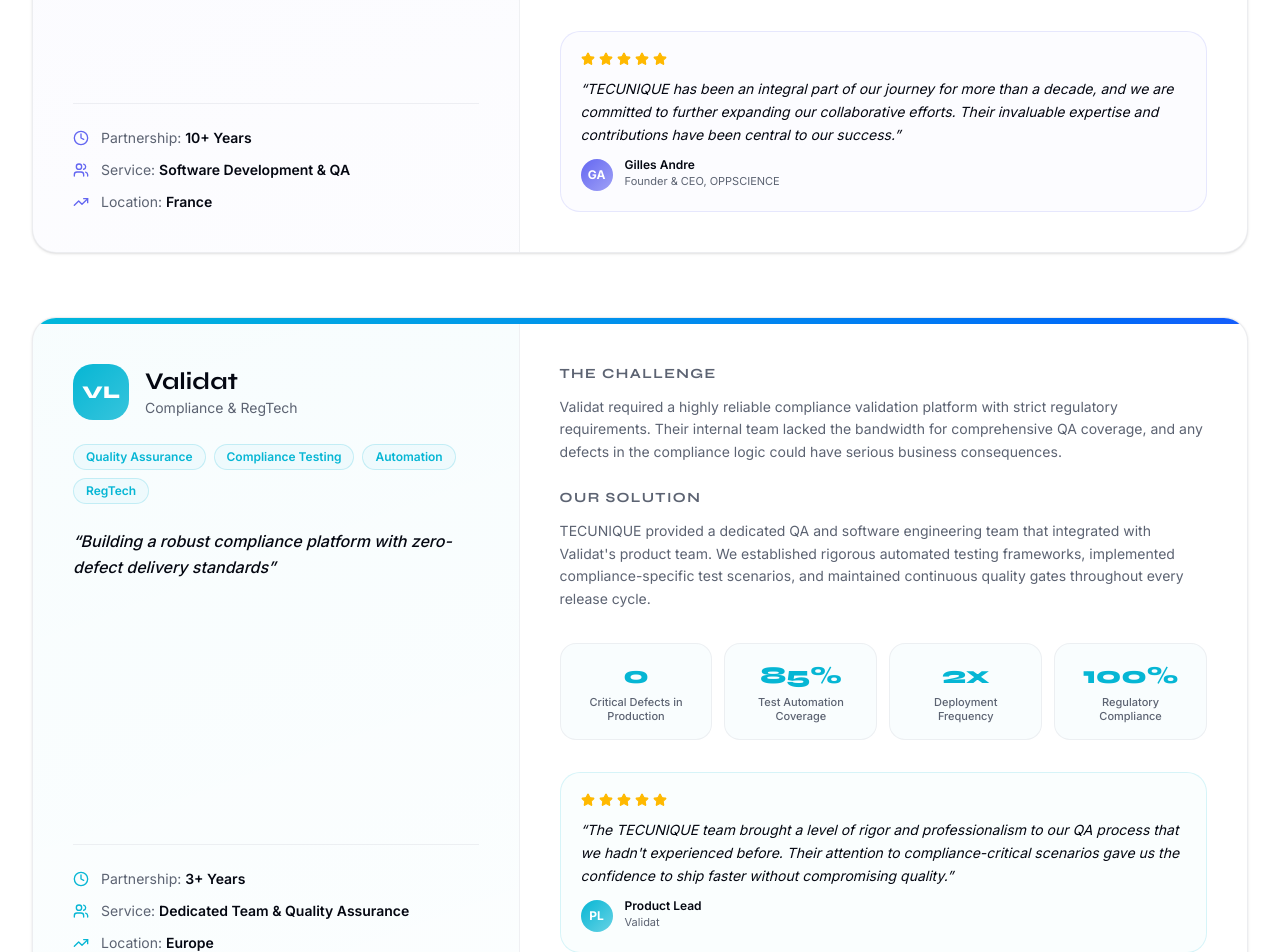
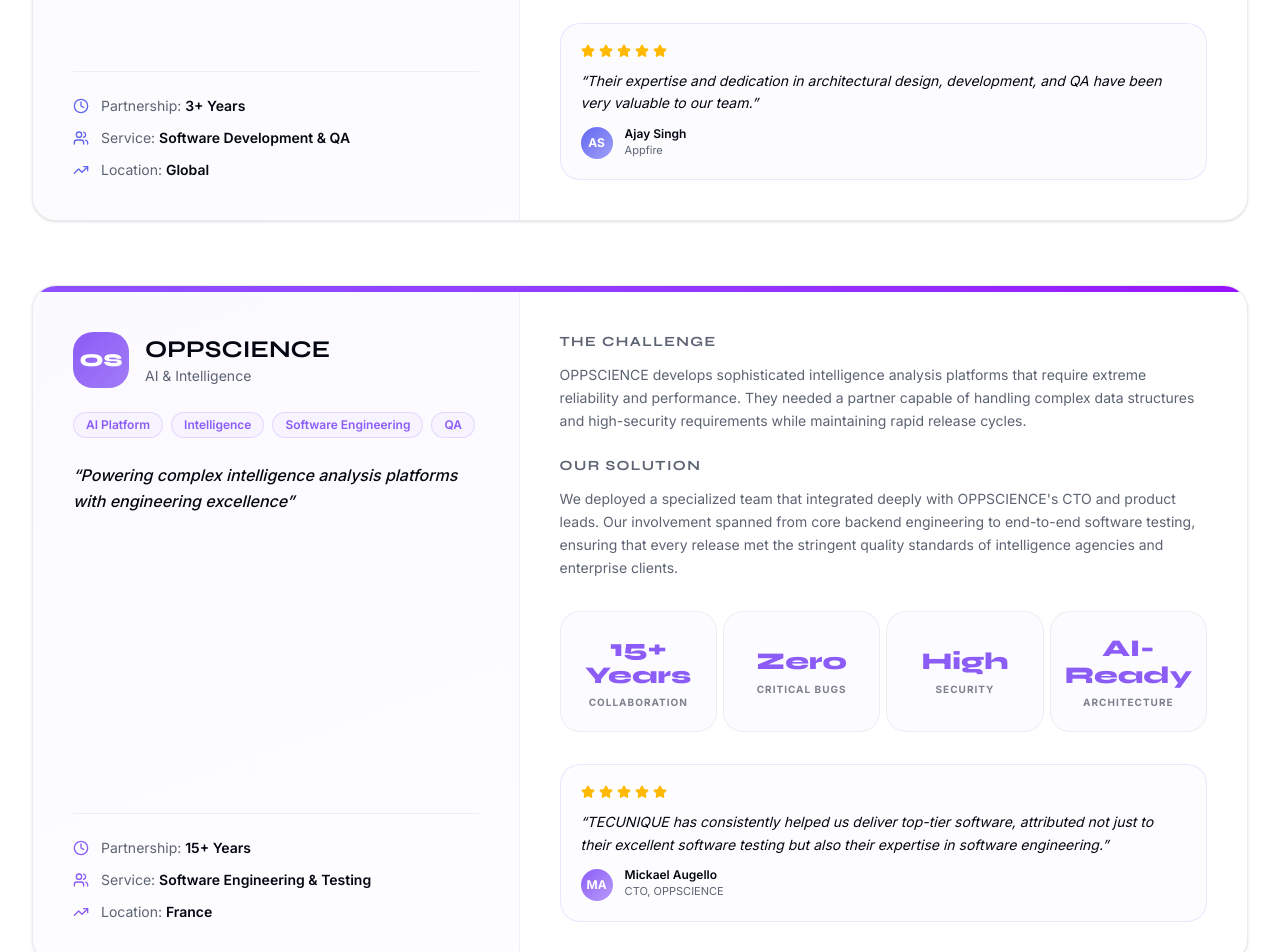
Before and after one commit to rupeshyadav-tecunique/v0-tecunique-website-revamp, a Next.js app: page /case-studies in a window 1280 px wide. Shown: the part 1320-2272 px from the top of the page. Built offline with nearby package versions, Linux system fonts and the light colour scheme.

Commit message:
fix: UI across testimonial and case study

```diff
--- a/app/blog/[slug]/page.tsx
+++ b/app/blog/[slug]/page.tsx
@@ -92,6 +92,16 @@
         <div className="mx-auto max-w-4xl px-6 lg:px-8">
           <article className="prose prose-lg max-w-none prose-headings:text-foreground prose-p:text-muted-foreground prose-strong:text-foreground prose-li:text-muted-foreground">
             {post.content.split("\n\n").map((paragraph, index) => {
+              const renderFormattedText = (text: string) => {
+                const parts = text.split(/(\*\*[^*]+\*\*)/g)
+                return parts.map((part, i) => {
+                  if (part.startsWith("**") && part.endsWith("**")) {
+                    return <strong key={i} className="text-foreground font-bold">{part.slice(2, -2)}</strong>
+                  }
+                  return part
+                })
+              }
+
               if (paragraph.startsWith("## ")) {
                 return (
                   <h2 key={index} className="text-2xl font-bold text-foreground mt-8 mb-4">
@@ -99,33 +109,36 @@
                   </h2>
                 )
               }
+
               if (paragraph.startsWith("- ")) {
                 const items = paragraph.split("\n").filter((item) => item.startsWith("- "))
                 return (
                   <ul key={index} className="list-disc pl-6 space-y-2 my-4">
                     {items.map((item, i) => (
                       <li key={i} className="text-muted-foreground">
-                        {item.replace("- ", "")}
+                        {renderFormattedText(item.replace("- ", ""))}
                       </li>
                     ))}
                   </ul>
                 )
               }
+
               if (paragraph.match(/^\d+\./)) {
                 const items = paragraph.split("\n").filter((item) => item.match(/^\d+\./))
                 return (
                   <ol key={index} className="list-decimal pl-6 space-y-2 my-4">
                     {items.map((item, i) => (
                       <li key={i} className="text-muted-foreground">
-                        {item.replace(/^\d+\.\s*\*\*([^*]+)\*\*:?\s*/, "<strong>$1:</strong> ").replace(/^\d+\.\s*/, "")}
+                        {renderFormattedText(item.replace(/^\d+\.\s*/, ""))}
                       </li>
                     ))}
                   </ol>
                 )
               }
+
               return (
                 <p key={index} className="text-muted-foreground leading-relaxed my-4">
-                  {paragraph}
+                  {renderFormattedText(paragraph)}
                 </p>
               )
             })}
--- a/app/case-studies/page.tsx
+++ b/app/case-studies/page.tsx
@@ -1,6 +1,6 @@
 import type { Metadata } from "next"
 import Link from "next/link"
-import { ArrowRight, Clock, Users, TrendingUp, Star, ExternalLink, CheckCircle2, Sparkles } from "lucide-react"
+import { ArrowRight, Clock, Users, TrendingUp, Star, Sparkles } from "lucide-react"
 
 export const metadata: Metadata = {
   title: "Case Studies",
@@ -9,62 +9,134 @@
 
 const caseStudies = [
   {
-    id: "oppscience",
-    company: "OPPSCIENCE",
-    industry: "AI & Data Analytics",
+    id: "appfire-1",
+    company: "Appfire",
+    industry: "Atlassian Ecosystem",
     category: "Software Development & QA",
-    partnership: "10+ Years",
-    location: "France",
-    initials: "OP",
+    partnership: "3+ Years",
+    location: "Global",
+    initials: "AF",
     color: "#6366f1",
     gradient: "from-indigo-500 to-violet-600",
-    tagline: "A decade-long partnership powering AI-driven enterprise analytics",
-    challenge:
-      "OPPSCIENCE needed to rapidly scale their engineering and QA capabilities to support a growing AI analytics platform serving enterprise clients across Europe. Finding top-tier talent locally was slow and expensive, creating delivery bottlenecks.",
-    solution:
-      "TECUNIQUE built and embedded a dedicated cross-functional team of software engineers and QA specialists directly into OPPSCIENCE's workflows. The team worked across the full product lifecycle — feature development, performance tuning, automated testing, and ongoing platform reliability.",
+    tagline: "Fueling the growth of the world's leading Jira app provider",
+    challenge: "Appfire needed to rapidly scale their engineering and QA capabilities to manage a massive portfolio of Atlassian apps. They required a partner who could seamlessly integrate into their culture and maintain high velocity across multiple product lines.",
+    solution: "TECUNIQUE provided a dedicated team of engineers and QA specialists who became an extension of Appfire's core team. We focused on architectural design, feature development, and rigorous QA automation, helping them maintain their 'Top Rated' status on the Atlassian Marketplace.",
     results: [
-      { metric: "10+ Years", label: "Continuous Partnership" },
-      { metric: "3x", label: "Team Scale Achieved" },
-      { metric: "99.9%", label: "Platform Uptime" },
-      { metric: "40%", label: "Faster Release Cycles" },
+      { metric: "3+ Years", label: "Partnership" },
+      { metric: "Top Rated", label: "App Status" },
+      { metric: "200+", label: "Apps Managed" },
+      { metric: "Scalable", label: "Velocity" },
     ],
     testimonial: {
-      quote:
-        "TECUNIQUE has been an integral part of our journey for more than a decade, and we are committed to further expanding our collaborative efforts. Their invaluable expertise and contributions have been central to our success.",
-      author: "Gilles Andre",
-      role: "Founder & CEO, OPPSCIENCE",
+      quote: "Their expertise and dedication in architectural design, development, and QA have been very valuable to our team.",
+      author: "Ajay Singh",
+      role: "Appfire",
     },
-    tags: ["Software Engineering", "QA & Testing", "Dedicated Team", "AI Platform"],
+    tags: ["Atlassian", "Jira Apps", "Dedicated Team", "QA Automation"],
+    image: "https://tecunique.com/wp-content/uploads/2023/11/Appfire-Case-Study.jpg"
   },
   {
-    id: "validat",
-    company: "Validat",
-    industry: "Compliance & RegTech",
-    category: "Dedicated Team & Quality Assurance",
+    id: "oppscience-1",
+    company: "OPPSCIENCE",
+    industry: "AI & Intelligence",
+    category: "Software Engineering & Testing",
+    partnership: "15+ Years",
+    location: "France",
+    initials: "OS",
+    color: "#8b5cf6",
+    gradient: "from-violet-500 to-purple-600",
+    tagline: "Powering complex intelligence analysis platforms with engineering excellence",
+    challenge: "OPPSCIENCE develops sophisticated intelligence analysis platforms that require extreme reliability and performance. They needed a partner capable of handling complex data structures and high-security requirements while maintaining rapid release cycles.",
+    solution: "We deployed a specialized team that integrated deeply with OPPSCIENCE's CTO and product leads. Our involvement spanned from core backend engineering to end-to-end software testing, ensuring that every release met the stringent quality standards of intelligence agencies and enterprise clients.",
+    results: [
+      { metric: "15+ Years", label: "Collaboration" },
+      { metric: "Zero", label: "Critical Bugs" },
+      { metric: "High", label: "Security" },
+      { metric: "AI-Ready", label: "Architecture" },
+    ],
+    testimonial: {
+      quote: "TECUNIQUE has consistently helped us deliver top-tier software, attributed not just to their excellent software testing but also their expertise in software engineering.",
+      author: "Mickael Augello",
+      role: "CTO, OPPSCIENCE",
+    },
+    tags: ["AI Platform", "Intelligence", "Software Engineering", "QA"],
+    image: "https://tecunique.com/wp-content/uploads/2023/11/Oppscience-Case-Study.jpg"
+  },
+  {
+    id: "customermatrix",
+    company: "CustomerMatrix",
+    industry: "Enterprise AI",
+    category: "Cognitive Computing",
+    partnership: "2+ Years",
+    location: "USA / Global",
+    initials: "CM",
+    color: "#06b6d4",
+    gradient: "from-cyan-500 to-blue-600",
+    tagline: "Accelerating the delivery of cognitive computing solutions for global enterprises",
+    challenge: "CustomerMatrix needed to accelerate the development of their cognitive computing platform which helps sales teams prioritize opportunities. They required high-level engineering skills and a proactive approach to quality assurance.",
+    solution: "TECUNIQUE provided a dedicated engineering hub that worked across the platform's lifecycle. We implemented automated testing frameworks and contributed to core product features, allowing CustomerMatrix to scale their client base without compromising on platform stability.",
+    results: [
+      { metric: "2+ Years", label: "Partnership" },
+      { metric: "Faster", label: "Time to Market" },
+      { metric: "Robust", label: "QA Pipeline" },
+      { metric: "Global", label: "Deployment" },
+    ],
+    testimonial: {
+      quote: "The involvement displayed by the TECUNIQUE team has solidified our perception of them as a true partner, not just a service provider.",
+      author: "Christophe Favart",
+      role: "CEO, CustomerMatrix",
+    },
+    tags: ["Cognitive Computing", "Sales Tech", "Automation", "Engineering"],
+    image: "https://tecunique.com/wp-content/uploads/2023/11/CustomerMatrix-Case-Study.jpg"
+  },
+  {
+    id: "qotilabs",
+    company: "Qotilabs",
+    industry: "Dev Tools",
+    category: "Plugin Development",
     partnership: "3+ Years",
     location: "Europe",
-    initials: "VL",
-    color: "#06b6d4",
-    gradient: "from-cyan-500 to-blue-600",
-    tagline: "Building a robust compliance platform with zero-defect delivery standards",
-    challenge:
-      "Validat required a highly reliable compliance validation platform with strict regulatory requirements. Their internal team lacked the bandwidth for comprehensive QA coverage, and any defects in the compliance logic could have serious business consequences.",
-    solution:
-      "TECUNIQUE provided a dedicated QA and software engineering team that integrated with Validat's product team. We established rigorous automated testing frameworks, implemented compliance-specific test scenarios, and maintained continuous quality gates throughout every release cycle.",
+    initials: "QL",
+    color: "#f43f5e",
+    gradient: "from-rose-500 to-pink-600",
+    tagline: "Enhancing developer productivity through high-quality Atlassian plugins",
+    challenge: "Qotilabs focuses on niche, high-performance developer tools. They needed a partner who understood the intricacies of the Atlassian SDK and could provide high-coverage QA for complex plugin interactions.",
+    solution: "We established a specialized QA and development unit for Qotilabs. Our team performed deep integration testing and helped optimize plugin performance, ensuring seamless experiences for developers using their tools globally.",
     results: [
-      { metric: "0", label: "Critical Defects in Production" },
-      { metric: "85%", label: "Test Automation Coverage" },
-      { metric: "2x", label: "Deployment Frequency" },
-      { metric: "100%", label: "Regulatory Compliance" },
+      { metric: "3+ Years", label: "Continuous Work" },
+      { metric: "100%", label: "User Trust" },
+      { metric: "Smooth", label: "Integrations" },
+      { metric: "Reliable", label: "Releases" },
     ],
     testimonial: {
-      quote:
-        "The TECUNIQUE team brought a level of rigor and professionalism to our QA process that we hadn't experienced before. Their attention to compliance-critical scenarios gave us the confidence to ship faster without compromising quality.",
-      author: "Product Lead",
-      role: "Validat",
+      quote: "I am genuinely grateful for the dedication and involvement displayed by the TECUNIQUE team in enhancing our platform.",
+      author: "Dan Mihalache",
+      role: "Founder, Qotilabs",
     },
-    tags: ["Quality Assurance", "Compliance Testing", "Automation", "RegTech"],
+    tags: ["DevOps", "Atlassian SDK", "Plugin Testing", "Agile"],
+    image: "https://tecunique.com/wp-content/uploads/2023/11/Qotilabs-Case-Study.jpg"
+  },
+  {
+    id: "skyselect",
+    company: "SkySelect",
+    industry: "Aviation / Supply Chain",
+    category: "Marketplace Platform",
+    partnership: "2+ Years",
+    location: "USA",
+    initials: "SS",
+    color: "#f59e0b",
+    gradient: "from-amber-500 to-orange-600",
+    tagline: "Digitizing aviation supply chains with a robust procurement marketplace",
+    challenge: "SkySelect is revolutionizing aircraft parts procurement. They needed a scalable platform capable of handling millions of dollars in transactions with perfect accuracy and high availability.",
+    solution: "TECUNIQUE's engineers and QA experts helped build and test the core marketplace engine. We focused on data integrity, transaction reliability, and user experience, enabling SkySelect to become a dominant player in aviation procurement.",
+    results: [
+      { metric: "2+ Years", label: "Partnership" },
+      { metric: "Millions", label: "GMV Handled" },
+      { metric: "99.9%", label: "Availability" },
+      { metric: "Critical", label: "Systems" },
+    ],
+    tags: ["Aviation", "Marketplace", "Fintech", "Enterprise QA"],
+    image: "https://tecunique.com/wp-content/uploads/2023/11/SkySelect-Case-Study.jpg"
   },
 ]
 
@@ -101,12 +173,12 @@
               <Sparkles className="h-3 w-3" />
               Client Success Stories
             </span>
-            <h1 className="font-display text-4xl font-bold tracking-tight text-foreground sm:text-5xl lg:text-6xl leading-tight">
+            <h1 className="font-display text-4xl font-bold tracking-tight text-foreground sm:text-5xl lg:text-6xl leading-tight text-balance">
               Real Results,{" "}
               <span className="gradient-text">Real Impact</span>
             </h1>
             <p className="mt-6 text-lg text-muted-foreground leading-relaxed max-w-2xl mx-auto">
-              Explore how TECUNIQUE has partnered with companies around the world to build scalable software, ship faster, and maintain uncompromising quality.
+              Explore how TECUNIQUE has partnered with industry leaders around the world to build scalable software, ship faster, and maintain uncompromising quality.
             </p>
           </div>
 
@@ -132,7 +204,7 @@
       {/* Case Study Cards */}
       <section className="py-20 lg:py-28 bg-white">
         <div className="mx-auto max-w-7xl px-6 lg:px-8 space-y-16">
-          {caseStudies.map((study, i) => (
+          {caseStudies.map((study) => (
             <article
               key={study.id}
               className="group relative rounded-3xl border border-border/60 bg-white overflow-hidden shadow-sm transition-all duration-300 hover:shadow-xl hover:-translate-y-1"
@@ -227,20 +299,20 @@
                   </div>
 
                   {/* Results grid */}
-                  <div className="grid grid-cols-2 gap-3 mb-8 sm:grid-cols-4">
+                  <div className="grid grid-cols-2 gap-1.5 mb-8 sm:grid-cols-4">
                     {study.results.map((result) => (
                       <div
                         key={result.label}
-                        className="rounded-xl p-4 text-center border border-border/50"
+                        className="rounded-2xl py-6 px-4 flex flex-col items-center justify-center text-center border border-border/50 min-h-[120px] transition-colors hover:border-border"
                         style={{ background: `${study.color}06` }}
                       >
                         <p
-                          className="font-display text-2xl font-extrabold"
+                          className="font-display text-2xl font-extrabold leading-[1.1] mb-2"
                           style={{ color: study.color }}
                         >
                           {result.metric}
                         </p>
-                        <p className="mt-1 text-[11px] font-medium text-muted-foreground leading-tight">
+                        <p className="text-[10px] font-bold uppercase tracking-widest text-muted-foreground/80 leading-none">
                           {result.label}
                         </p>
                       </div>
@@ -248,6 +320,7 @@
                   </div>
 
                   {/* Testimonial */}
+                  {study.testimonial && (
                     <div
                       className="rounded-2xl p-5 border"
                       style={{
@@ -280,6 +353,7 @@
                         </div>
                       </div>
                     </div>
+                  )}
                 </div>
               </div>
             </article>
--- a/components/home/hero-section.tsx
+++ b/components/home/hero-section.tsx
@@ -5,12 +5,13 @@
 import { useEffect, useRef } from "react"
 
 const trustedBy = [
-  "Innovalog",
+  "Appfire",
   "OPPSCIENCE",
-  "Midtrans",
-  "Gartner",
-  "Contegra",
-  "Atlassian Partners",
+  "CustomerMatrix",
+  "Qotilabs",
+  "SkySelect",
+  // "Innovalog",
+  "Validat"
 ]
 
 export function HeroSection() {
--- a/components/home/testimonials-section.tsx
+++ b/components/home/testimonials-section.tsx
@@ -45,10 +45,19 @@
   {
     quote: "Their expertise and dedication in architectural design, development, and QA have been very valuable to our team.",
     author: "Ajay Singh",
-    role: "Client",
-    company: "",
+    role: "Architect",
+    company: "Appfire",
     image: "/images/testimonial/ajay.webp",
     color: "#0891b2",
+    rating: 5,
+  },
+  {
+    quote: "I am genuinely grateful for the dedication and involvement displayed by the TECUNIQUE team in enhancing our platform.",
+    author: "Dan Mihalache",
+    role: "Founder & CEO",
+    company: "Qotilabs",
+    image: "/images/testimonial/den.webp",
+    color: "#f43f5e",
     rating: 5,
   },
 ]
--- a/components/layout/footer.tsx
+++ b/components/layout/footer.tsx
@@ -28,12 +28,12 @@
 ]
 
 const reviewLinks = [
-  {
-    name: "Google",
-    rating: "4.9",
-    href: "https://www.google.com/search?gs_ssp=eJzj4tVP1zc0TEkzLkjJKCg2YLRSNagwtjRNS7ZIsjA2MTVNTLQ0tQIKJZsnGxubJRsZWyYBSUMv6ZLU5NK8zMLSVIXi_LSS8sQiICO1qCwzObUYAPf2GiQ&q=tecunique+software+services&oq=tec&aqs=chrome.1.69i60j46i39i175i199j69i59j69i57j69i60l4.4886j0j7&sourceid=chrome&ie=UTF-8#lrd=0x395fc8b83455aa95:0x3c7c336c239b6c21,1,,,",
-    color: "#ffffff"
-  },
+  // {
+  //   name: "Google",
+  //   rating: "4.9",
+  //   href: "https://www.google.com/search?gs_ssp=eJzj4tVP1zc0TEkzLkjJKCg2YLRSNagwtjRNS7ZIsjA2MTVNTLQ0tQIKJZsnGxubJRsZWyYBSUMv6ZLU5NK8zMLSVIXi_LSS8sQiICO1qCwzObUYAPf2GiQ&q=tecunique+software+services&oq=tec&aqs=chrome.1.69i60j46i39i175i199j69i59j69i57j69i60l4.4886j0j7&sourceid=chrome&ie=UTF-8#lrd=0x395fc8b83455aa95:0x3c7c336c239b6c21,1,,,",
+  //   color: "#ffffff"
+  // },
   {
     name: "glassdoor",
     rating: "4.9",
```
Lines whose indentation alone changed are shown as unchanged.
